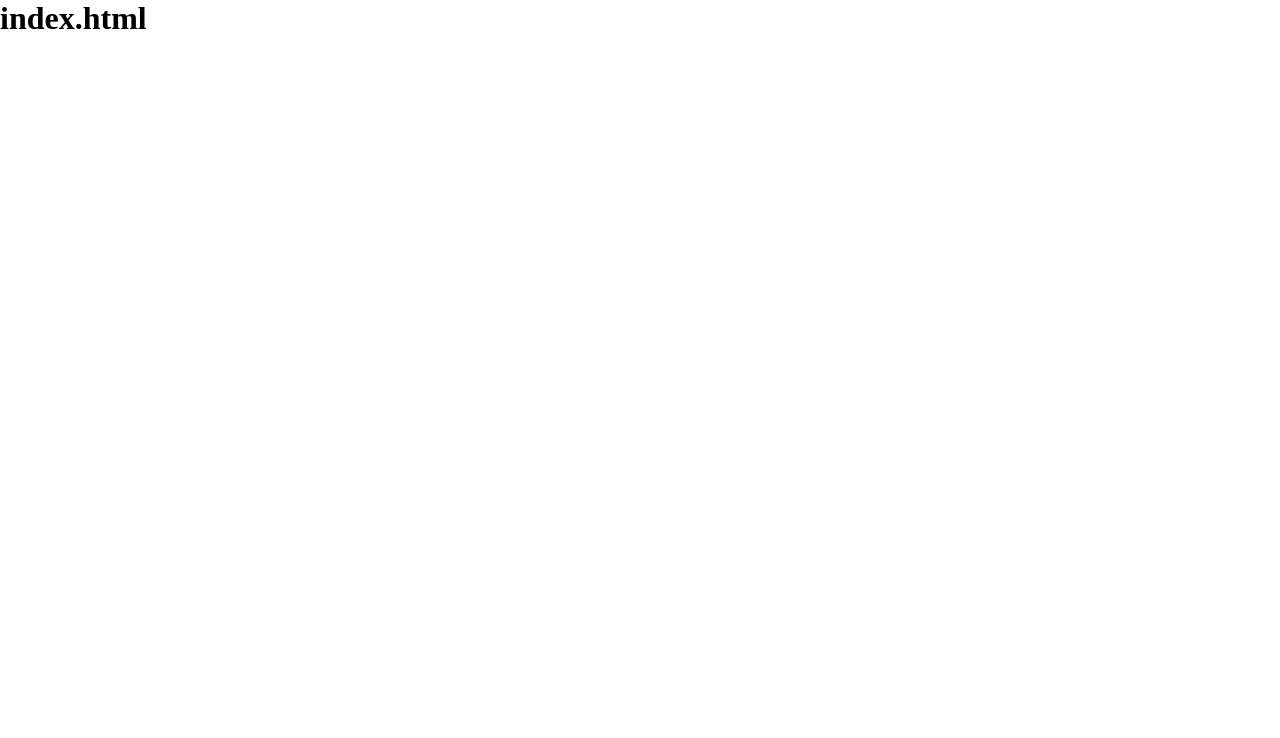
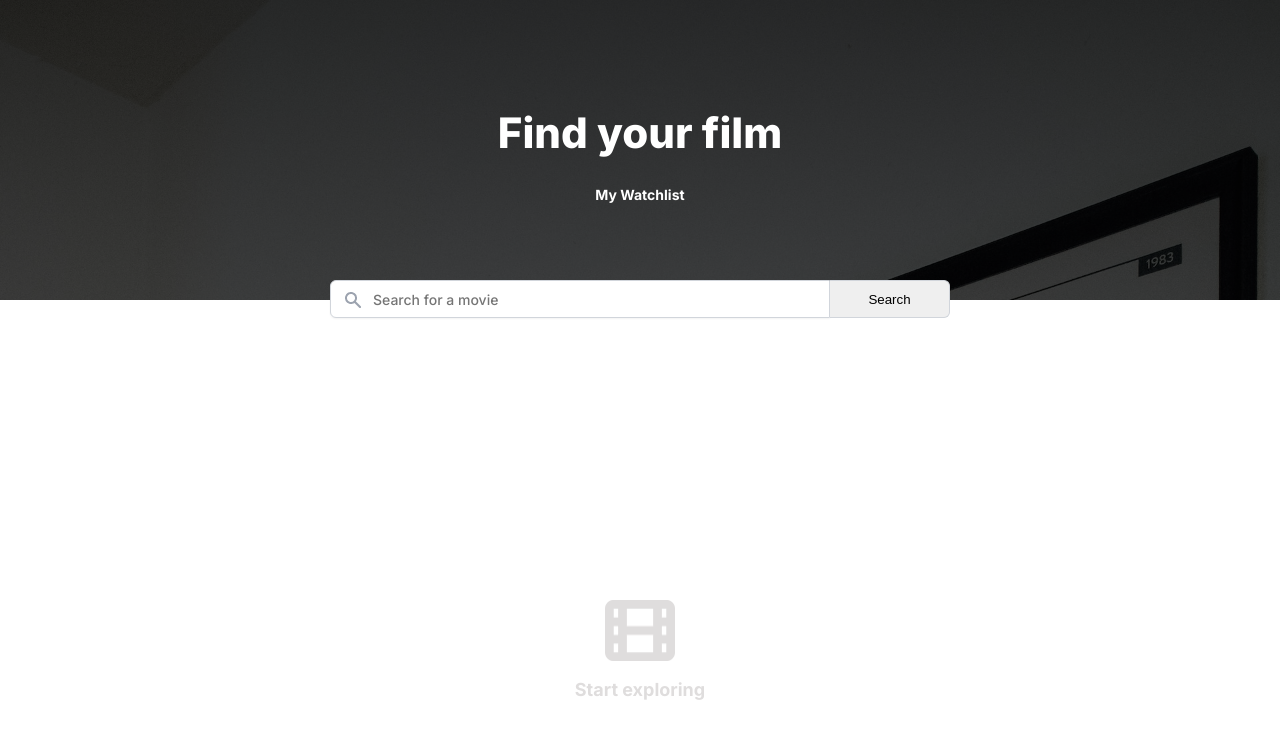
Before and after one commit to AqibAurangzeb/movie-watchlist, a plain HTML site: page index.html in a window 1280 px wide. Drawn offline with Linux system fonts and the light colour scheme.

Commit message:
main page frontend complete

```diff
--- a/index.css
+++ b/index.css
@@ -1,4 +1,109 @@
+*, *::before, *::after {
+    box-sizing: border-box;
+}
+
 html, body {
   margin: 0;
   padding: 0;
+  font-family: 'Inter', sans-serif;
+  font-weight: 400;
+  background: #FFFFFF;
 }
+
+/* typography */
+
+h1 {
+  font-size: 2.625rem;
+  font-weight: 800;
+}
+
+h3 {
+  font-weight: 500;
+}
+
+h4 {
+  font-size: 0.875rem;
+  font-weight: 700;
+}
+
+.search-input {
+  font-family: inherit;
+  font-size: 0.875rem;
+  font-weight: 500;
+}
+
+.start-exploring-text {
+  font-size: 1.125rem;
+  font-weight: 700;
+  color: #DFDDDD
+}
+
+/* header */
+
+header {
+  display: flex;
+  flex-direction: column;
+  justify-content: space-evenly;
+  align-items: center;
+  text-align: center;
+  background: linear-gradient(rgba(0, 0, 0, 0.8), rgba(0, 0, 0, 0.7)), url('images/bg-scarface.jpg');
+  background-size: cover;
+  color: white;
+  height: 300px;
+}
+
+/* search */
+
+.search {
+  display: flex;
+  justify-content: center;
+  align-items: center;
+  position: absolute;
+  top: 280px;
+  left: 0;
+  right: 0;
+}
+
+.search-icon-container {
+  position: relative;
+}
+
+.search-icon {
+  position: absolute;
+  top: -7;
+  left: 15;
+}
+
+.search-input {
+  width: 60%;
+  max-width: 500px;
+  height: 38px;
+  border: 1px solid #D1D5DB;
+  box-shadow: 0px 1px 2px rgba(0, 0, 0, 0.05);
+  border-radius: 6px 0px 0px 6px;
+  padding-left: 3em;
+}
+
+.search-btn {
+  width: 120px;
+  height: 38px;
+  border: 1px solid #D1D5DB;
+  border-left: none;
+  border-radius: 0px 6px 6px 0px;
+}
+
+/* main */
+
+main {
+  background: #FFFFFF;
+  text-align: center;
+  display: flex;
+  justify-content: center;
+  align-items: center;
+  margin-top: 300px;
+}
+
+.start-exploring-img {
+  width: 70px;
+  height: 61.25px;
+}
--- a/index.html
+++ b/index.html
@@ -1,9 +1,32 @@
 <html>
     <head>
+        <!-- Inter Font -->
+        <link rel="preconnect" href="https://fonts.googleapis.com">
+        <link rel="preconnect" href="https://fonts.gstatic.com" crossorigin>
+        <link href="https://fonts.googleapis.com/css2?family=Inter:wght@400;500;700;800&display=swap" rel="stylesheet">
+
         <link rel="stylesheet" href="index.css">
     </head>
     <body>
-        <h1>index.html</h1>
+        <header>
+            <div class="header-info">
+                <h1 class="header-title">Find your film</h1>
+                <h4 class="header-subtitle">My Watchlist</h4>
+            </div>
+        </header>
+        <form class="search">
+            <div class="search-icon-container">
+                <img class="search-icon" src="images/icon-search.png" alt="magnifying glass">
+            </div>
+            <input class="search-input" type="search" placeholder="Search for a movie">
+            <button class="search-btn">Search</button>
+        </form>
+        <main>
+            <div>
+                <img class="start-exploring-img" src="images/icon-start-exploring.png" alt="film reel">
+                <p class="start-exploring-text">Start exploring</p>
+            </div>
+        </main>
         <script src="index.js"></script>
     </body>
 </html>
```
Also changed, not shown: images/bg-scarface.jpg (added), images/icon-search.png (added), images/icon-start-exploring.png (added).
